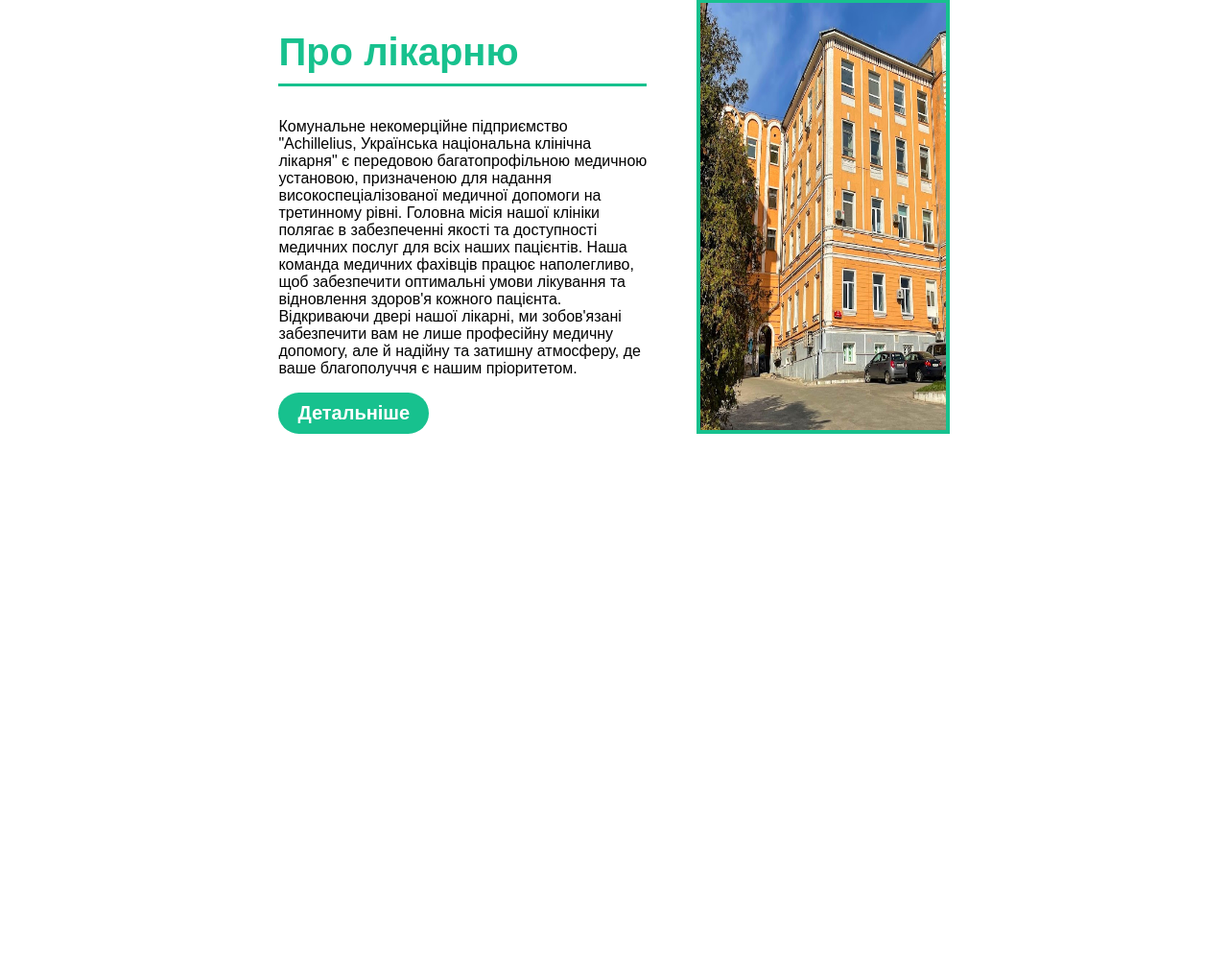
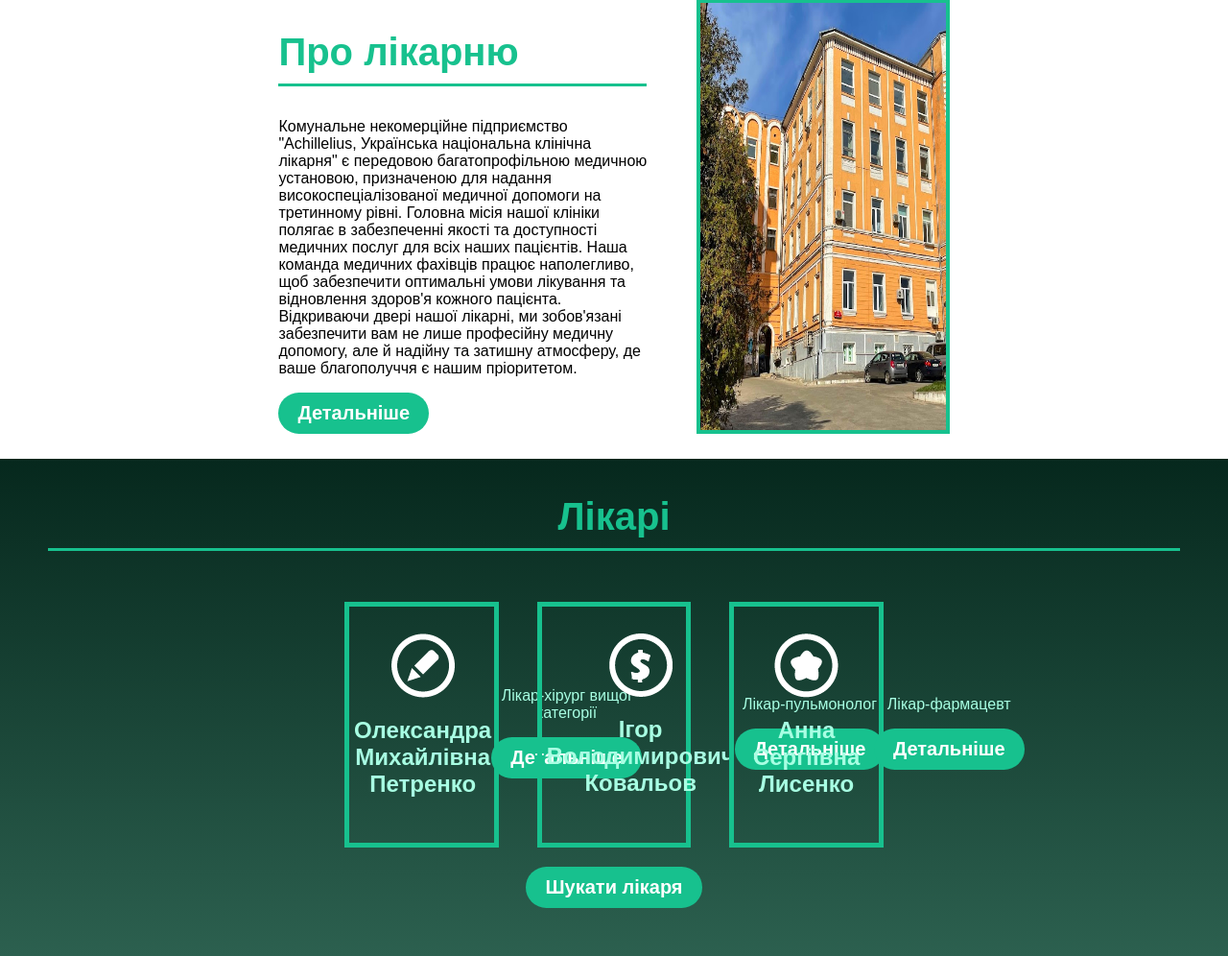
Before and after one commit to forkivan/kyrsova, a PHP site: page / in a window 1280 px wide. Shown: the part 718-1714 px from the top of the page at 96% size. Before the commit the page ends 1170 px from the top, so only its background shows below. Run offline with PHP 8.4, Linux system fonts and the light colour scheme.

Commit message:
Лікарі

```diff
--- a/Курсова/Styles.css
+++ b/Курсова/Styles.css
@@ -1,6 +1,14 @@
 #AboutUs {
 	width: 30%;
 	margin: 2%;
+}
+
+#WorkerSection
+{
+	padding: 50px;
+	padding-top: 5px;
+	text-align: center;
+	background: linear-gradient(to top, #2C604F, #06281D);
 }
 
 #HospitalIllustration {
@@ -20,6 +28,25 @@
 	display: flex;
 	flex-wrap: wrap;
 	justify-content: center;
+}
+
+.DoctorsRectangle {
+	width: calc(17% - 40px);
+	height: 20vw;
+	margin: 20px;
+	padding: 5px;
+
+	border: 5px solid #17C18E;
+
+	box-sizing: border-box;
+	text-align: center;
+
+	display: flex;
+	flex-direction: column;
+	flex-wrap: wrap;
+	justify-content: center;
+	align-items: center;
+	color: #A8FFE3;
 }
 
 .Card {
--- a/Курсова/index.html
+++ b/Курсова/index.html
@@ -66,8 +66,29 @@
 		<img src="PageIllustration.jpg" id="HospitalIllustration" alt="Hospital illustration">
 	</section>
 
-	<section class="CardBlock" id="WorkerSection">
-
+	<section id="WorkerSection">
+		<h1 class="GreenHeader">Лікарі</h1>
+		<div class="CardBlock">
+			<div class="DoctorsRectangle">
+				<img src="CardIcon1.png" class="CardIcon" alt="Testing icon">
+				<h2 class = "CardTitle">Олександра Михайлівна Петренко</h2>
+				<p class = "CardText">Лікар-хірург вищої категорії</p>
+				<button class="ButtonMoreInformation">Детальніше</button>
+			</div>
+			<div class="DoctorsRectangle">
+				<img src="CardIcon4.png" class="CardIcon" alt="Testing icon">
+				<h2 class = "CardTitle">Ігор Володимирович Ковальов</h2>
+				<p class = "CardText">Лікар-пульмонолог</p>
+				<button class="ButtonMoreInformation">Детальніше</button>
+			</div>
+			<div class="DoctorsRectangle">
+				<img src="CardIcon3.png" class="CardIcon" alt="Testing icon">
+				<h2 class = "CardTitle">Анна Сергіївна Лисенко</h2>
+				<p class = "CardText">Лікар-фармацевт</p>
+				<button class="ButtonMoreInformation">Детальніше</button>
+			</div>
+		</div>
+		<button class="ButtonMoreInformation">Шукати лікаря</button>
 	</section>
 
 </body>
```
